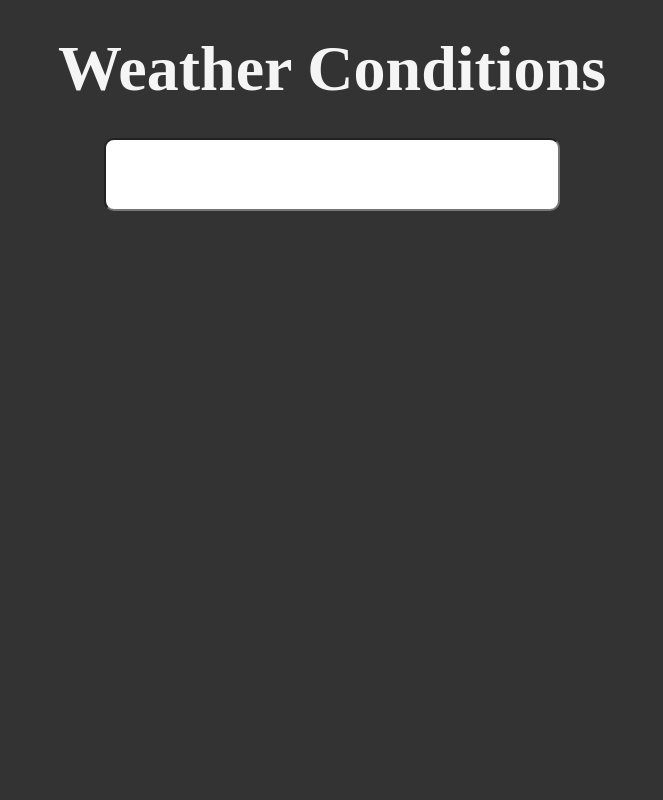
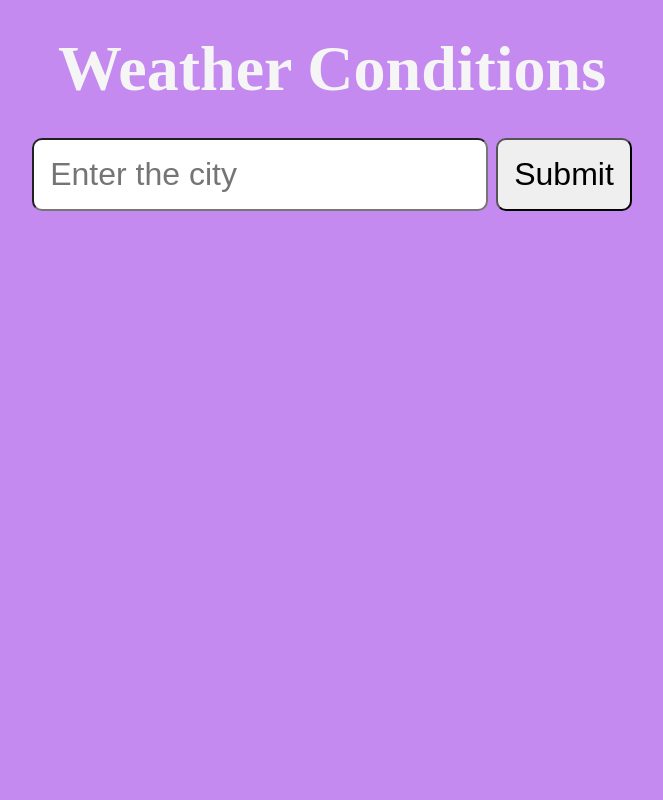
Before and after one commit to Monkey-Arpit-Agrawal/Weather_Project_Flask, a Flask app: page / in a window 1280 px wide. Shown: the whole page, without its empty margins (308-971 px from the left). Run offline with Flask 3, Linux system fonts and the light colour scheme.

Commit message:
Updated index.html

```diff
--- a/static/styles/style.css
+++ b/static/styles/style.css
@@ -6,8 +6,8 @@
 
 body {
     padding: 2rem;
-    background-color: #333;
-    color: whitesmoke;
+    background-color: #c48af0;
+    color: rgb(245, 245, 245);
     min-height: 100vh;
     display: flex;
     flex-direction: column;
--- a/templates/index.html
+++ b/templates/index.html
@@ -7,11 +7,13 @@
     <meta name="viewport" content="width=device-width, initial-scale=1.0">
     <title>Weather Application</title>
     <link rel="stylesheet" href="{{ url_for('static',filename='styles/style.css')}}" />
+
 </head>
 <body>
     <h1>Weather Conditions</h1>
     <form action="/weather">
-        <input type="text" id="city" name="city" />
+        <input type="text" id="city" name="city" placeholder="Enter the city"/>
+        <button type="submit">Submit</button>
     </form>
 </body>
 </html>
```
Also changed, not shown: 1 other file.
